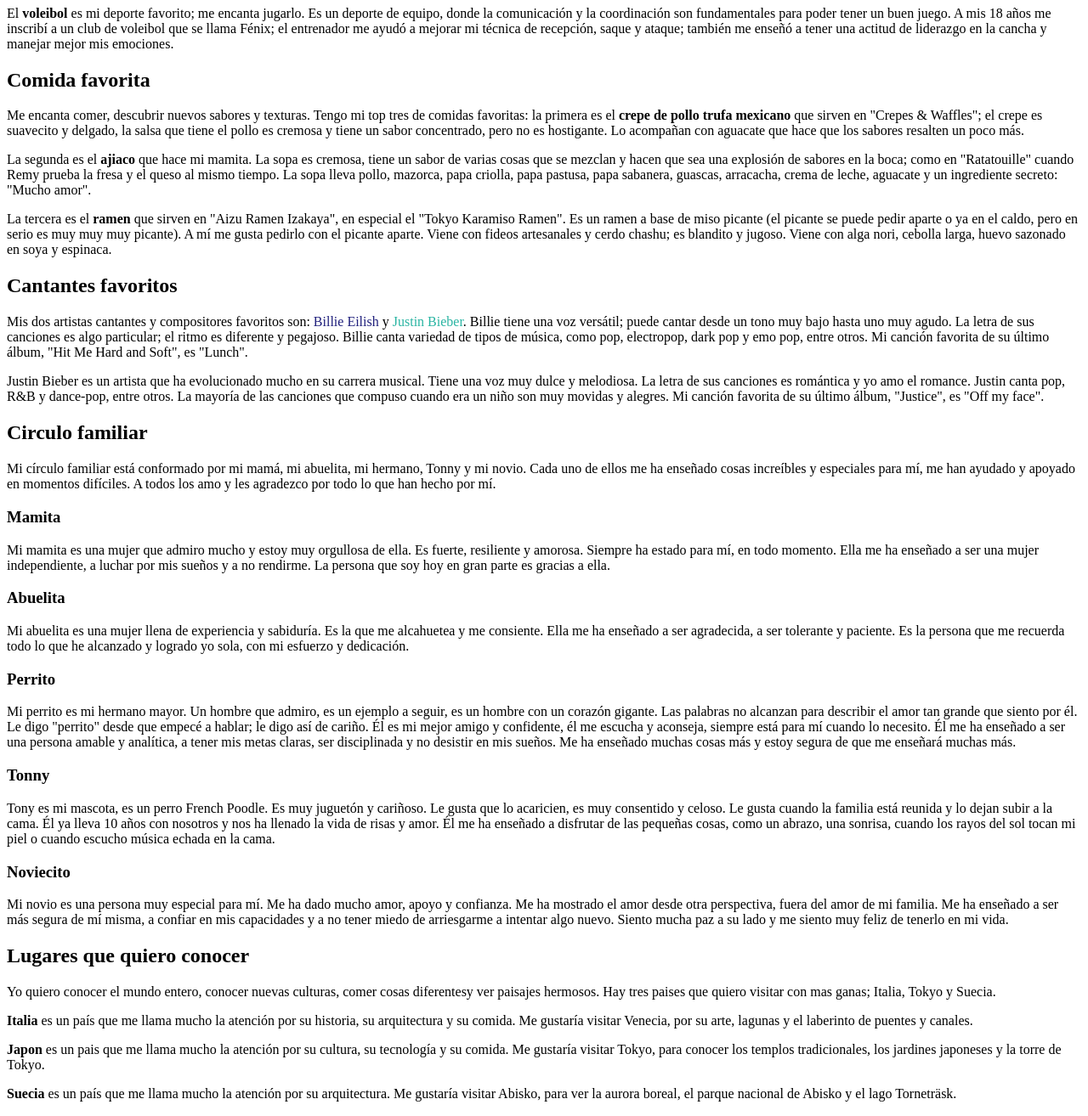
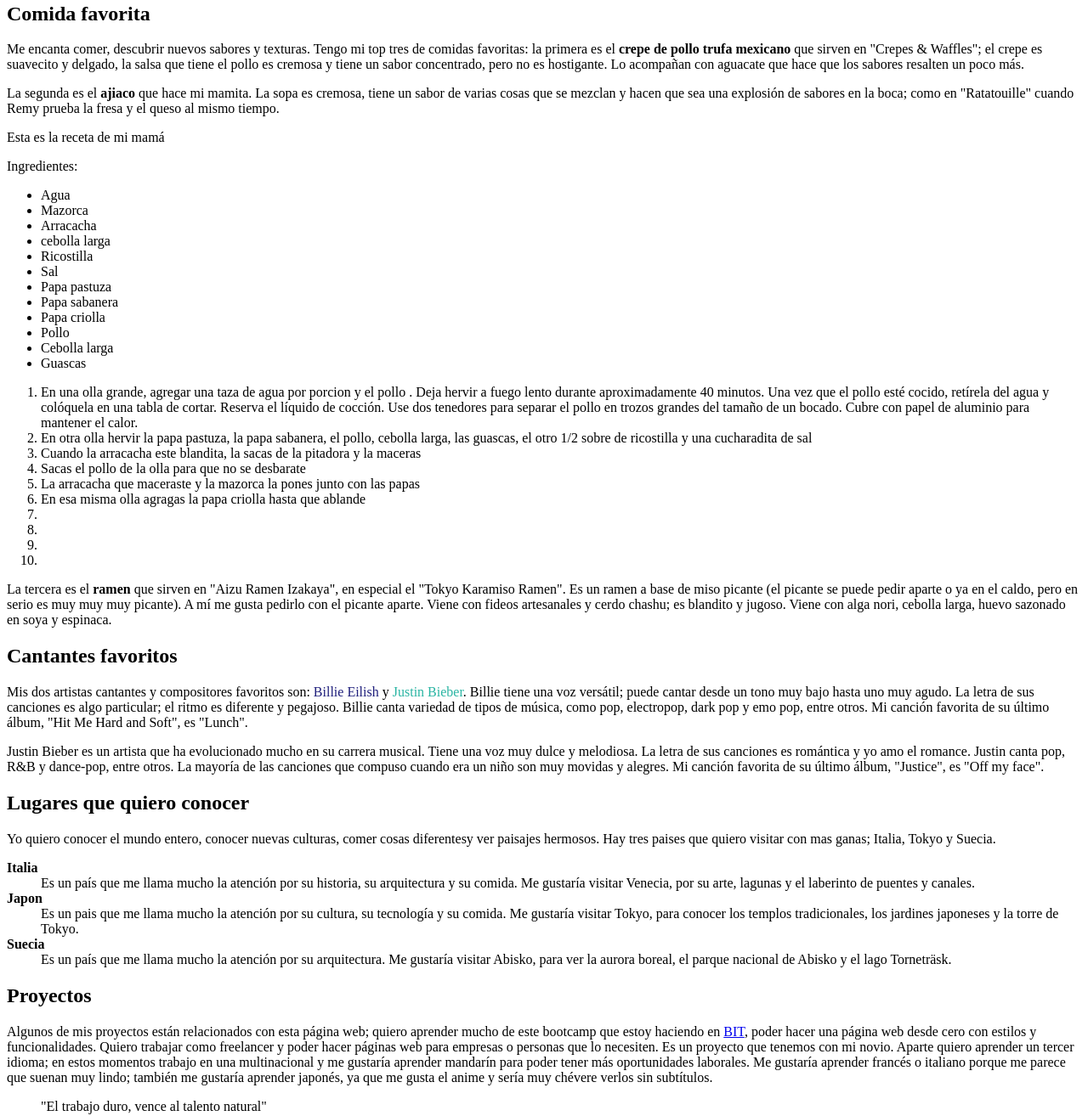
Before and after one commit to Sunshine-8S/bit-website, a plain HTML site: page index.html in a window 1280 px wide. Shown: the part 453-1767 px from the top of the page at 85% size. Drawn offline with Linux system fonts and the light colour scheme.

Commit message:
index updated

```diff
--- a/index.html
+++ b/index.html
@@ -4,116 +4,136 @@
     <meta charset="UTF-8" />
     <meta name="viewport" content="width=device-width, initial-scale=1.0" />
     <title>Acerca de mí</title>
-    <link rel="shortcut icon" href="./Assets/purple-heart.png" type="image/x-icon" />
+    <link rel="shortcut icon" href="./assets/purple-heart.png" type="image/x-icon" />
   </head>
+
   <body>
     <header>
-      <img src="./Assets/purple-heart.png" alt="purple-herat" />
+      <img src="./assets/purple-heart.png" alt="purple herat" />
+      <hr />
       <nav>
-        <ul>
-          <li>Deportes favoritos</li>
-          <li>Comida favorita</li>
-          <li>Cantantes favoritos</li>
-          <li>Circulo familiar</li>
-          <li>Lugares que quiero conocer</li>
-          <li>Proyectos</li>
-        </ul>
+        <a href="#deportes">Deportes favoritos</a>
+        <a href="#comida">Comida favorita</a>
+        <a href="#cantantes">Cantantes favoritos</a>
+        <a href="./familia.html">Circulo familiar</a>
+        <a href="#lugares">Lugares que quiero conocer</a>
+        <a href="#proyectos">Proyectos</a>
       </nav>
+      <hr />
     </header>
-
     <main>
-      <section class="Introduccion">
+      <section id="Introduccion">
         <h1>Acerca de mí</h1>
         <p>
-          En este proyecto voy a poner en practica mis conocimientos dándoles a
-          conocer algunas cosas y actividades que me gustan, lo que me han
-          enseñado las personas mas cercanas a mí y proyectos a corto, mediano y
-          largo plazo.
+          En este proyecto voy a poner en practica mis conocimientos dándoles a conocer algunas cosas y actividades que me gustan, lo que me han enseñado las personas mas cercanas a mí y proyectos a
+          corto, mediano y largo plazo.
         </p>
       </section>
-      <section class="deportes">
+      <section id="deportes">
         <h2>Deportes favoritos</h2>
         <p>
-          Desde muy pequeña he demostrado interés por el deporte. A los 6 años mis papás me inscribieron a una escuela de <span style="font-weight: bold;">patinaje</span> de carreras. Estuve practicando ese deporte por seis años; me apasionaba mucho, pero por cuestiones de dinero tuve que salirme. Es uno de mis deportes favoritos porque fue el primero que practiqué y le tengo aprecio. En el colegio siempre me inscribía a los equipos de voleibol, baloncesto, fútbol y atletismo. Gané varias medallas de los partidos inter-cursos que realizaban y estuve en campeonatos de atletismo y voleibol intercolegiales a lo largo de mi etapa estudiantil, en donde conocí a otras personas apasionadas por el deporte.
+          Desde muy pequeña he demostrado interés por el deporte. A los 6 años mis papás me inscribieron a una escuela de
+          <span style="font-weight: bold">patinaje</span> de carreras. Estuve practicando ese deporte por seis años; me apasionaba mucho, pero por cuestiones de dinero tuve que salirme. Es uno de mis
+          deportes favoritos porque fue el primero que practiqué y le tengo aprecio. En el colegio siempre me inscribía a los equipos de voleibol, baloncesto, fútbol y atletismo. Gané varias medallas
+          de los partidos inter-cursos que realizaban y estuve en campeonatos de atletismo y voleibol intercolegiales a lo largo de mi etapa estudiantil, en donde conocí a otras personas apasionadas
+          por el deporte.
         </p>
         <p>
-          Cuando tenía 12 años, me inscribieron en una escuela de natación en Compensar. Practiqué natación por 2 años; esto me ayudó a mejorar mi técnica de respiración, a tener un mejor rendimiento en los deportes que practicaba y también a ser más disciplinada en mis estudios.
+          Cuando tenía 12 años, me inscribieron en una escuela de natación en Compensar. Practiqué natación por 2 años; esto me ayudó a mejorar mi técnica de respiración, a tener un mejor rendimiento
+          en los deportes que practicaba y también a ser más disciplinada en mis estudios.
         </p>
         <p>
-          El <span style="font-weight: bold;">voleibol</span> es mi deporte favorito; me encanta jugarlo. Es un deporte de equipo, donde la comunicación y la coordinación son fundamentales para poder tener un buen juego. A mis 18 años me inscribí a un club de voleibol que se llama Fénix; el entrenador me ayudó a mejorar mi técnica de recepción, saque y ataque; también me enseñó a tener una actitud de liderazgo en la cancha y manejar mejor mis emociones.
+          El <span style="font-weight: bold">voleibol</span> es mi deporte favorito; me encanta jugarlo. Es un deporte de equipo, donde la comunicación y la coordinación son fundamentales para poder
+          tener un buen juego. A mis 18 años me inscribí a un club de voleibol que se llama Fénix; el entrenador me ayudó a mejorar mi técnica de recepción, saque y ataque; también me enseñó a tener
+          una actitud de liderazgo en la cancha y manejar mejor mis emociones.
         </p>
       </section>
 
-      <section class="comida">
+      <section id="comida">
         <h2>Comida favorita</h2>
         <p>
-          Me encanta comer, descubrir nuevos sabores y texturas. Tengo mi top tres de comidas favoritas: la primera es el <span style="font-weight: bold;">crepe de pollo trufa mexicano</span> que sirven en "Crepes & Waffles"; el crepe es suavecito y delgado, la salsa que tiene el pollo es cremosa y tiene un sabor concentrado, pero no es hostigante. Lo acompañan con aguacate que hace que los sabores resalten un poco más.
+          Me encanta comer, descubrir nuevos sabores y texturas. Tengo mi top tres de comidas favoritas: la primera es el
+          <span style="font-weight: bold">crepe de pollo trufa mexicano</span>
+          que sirven en "Crepes & Waffles"; el crepe es suavecito y delgado, la salsa que tiene el pollo es cremosa y tiene un sabor concentrado, pero no es hostigante. Lo acompañan con aguacate que
+          hace que los sabores resalten un poco más.
         </p>
         <p>
-          La segunda es el <span style="font-weight: bold;">ajiaco</span> que hace mi mamita. La sopa es cremosa, tiene un sabor de varias cosas que se mezclan y hacen que sea una explosión de sabores en la boca; como en "Ratatouille" cuando Remy prueba la fresa y el queso al mismo tiempo. La sopa lleva pollo, mazorca, papa criolla, papa pastusa, papa sabanera, guascas, arracacha, crema de leche, aguacate y un ingrediente secreto: "Mucho amor".
+          La segunda es el <span style="font-weight: bold">ajiaco</span> que hace mi mamita. La sopa es cremosa, tiene un sabor de varias cosas que se mezclan y hacen que sea una explosión de sabores
+          en la boca; como en "Ratatouille" cuando Remy prueba la fresa y el queso al mismo tiempo.
         </p>
+        <p>Esta es la receta de mi mamá</p>
+        <p>Ingredientes:</p>
+        <ul>
+          <li>Agua</li>
+          <li>Mazorca</li>
+          <li>Arracacha</li>
+          <li>cebolla larga</li>
+          <li>Ricostilla</li>
+          <li>Sal</li>
+          <li>Papa pastuza</li>
+          <li>Papa sabanera</li>
+          <li>Papa criolla</li>
+          <li>Pollo</li>
+          <li>Cebolla larga</li>
+          <li>Guascas</li>
+        </ul>
+        <ol>
+          <li>En una olla grande, agregar una taza de agua por porcion y el pollo . Deja hervir a fuego lento durante aproximadamente 40 minutos. Una vez que el pollo esté cocido, retírela del agua y colóquela en una tabla de cortar. Reserva el líquido de cocción. Use dos tenedores para separar el pollo en trozos grandes del tamaño de un bocado. Cubre con papel de aluminio para mantener el calor.</li>
+          <li>En otra olla hervir la papa pastuza, la papa sabanera, el pollo, cebolla larga, las guascas, el otro 1/2 sobre de ricostilla y una cucharadita de sal</li>
+          <li>Cuando la arracacha este blandita, la sacas de la pitadora y la maceras</li>
+          <li>Sacas el pollo de la olla para que no se desbarate</li>
+          <li>La arracacha que maceraste y la mazorca la pones junto con las papas</li>
+          <li>En esa misma olla agragas la papa criolla hasta que ablande</li>
+          <li></li>
+          <li></li>
+          <li></li>
+          <li></li>
+        </ol>
         <p>
-          La tercera es el <span style="font-weight: bold;">ramen</span> que sirven en "Aizu Ramen Izakaya", en especial el "Tokyo Karamiso Ramen". Es un ramen a base de miso picante (el picante se puede pedir aparte o ya en el caldo, pero en serio es muy muy muy picante). A mí me gusta pedirlo con el picante aparte. Viene con fideos artesanales y cerdo chashu; es blandito y jugoso. Viene con alga nori, cebolla larga, huevo sazonado en soya y espinaca.
+          La tercera es el <span style="font-weight: bold">ramen</span> que sirven en "Aizu Ramen Izakaya", en especial el "Tokyo Karamiso Ramen". Es un ramen a base de miso picante (el picante se
+          puede pedir aparte o ya en el caldo, pero en serio es muy muy muy picante). A mí me gusta pedirlo con el picante aparte. Viene con fideos artesanales y cerdo chashu; es blandito y jugoso.
+          Viene con alga nori, cebolla larga, huevo sazonado en soya y espinaca.
         </p>
       </section>
 
-      <section class="cantantes">
+      <section id="cantantes">
         <h2>Cantantes favoritos</h2>
         <p>
-          Mis dos artistas cantantes y compositores favoritos son: <span style="color: rgb(31, 31, 124);">Billie Eilish</span> y <span style="color: rgb(40, 180, 162);">Justin Bieber</span>. Billie tiene una voz versátil; puede cantar desde un tono muy bajo hasta uno muy agudo. La letra de sus canciones es algo particular; el ritmo es diferente y pegajoso. Billie canta variedad de tipos de música, como pop, electropop, dark pop y emo pop, entre otros. Mi canción favorita de su último álbum, "Hit Me Hard and Soft", es "Lunch".
+          Mis dos artistas cantantes y compositores favoritos son:
+          <span style="color: rgb(31, 31, 124)">Billie Eilish</span> y <span style="color: rgb(40, 180, 162)">Justin Bieber</span>. Billie tiene una voz versátil; puede cantar desde un tono muy bajo
+          hasta uno muy agudo. La letra de sus canciones es algo particular; el ritmo es diferente y pegajoso. Billie canta variedad de tipos de música, como pop, electropop, dark pop y emo pop, entre
+          otros. Mi canción favorita de su último álbum, "Hit Me Hard and Soft", es "Lunch".
         </p>
         <p>
-          Justin Bieber es un artista que ha evolucionado mucho en su carrera musical. Tiene una voz muy dulce y melodiosa. La letra de sus canciones es romántica y yo amo el romance. Justin canta pop, R&B y dance-pop, entre otros. La mayoría de las canciones que compuso cuando era un niño son muy movidas y alegres. Mi canción favorita de su último álbum, "Justice", es "Off my face".
+          Justin Bieber es un artista que ha evolucionado mucho en su carrera musical. Tiene una voz muy dulce y melodiosa. La letra de sus canciones es romántica y yo amo el romance. Justin canta
+          pop, R&B y dance-pop, entre otros. La mayoría de las canciones que compuso cuando era un niño son muy movidas y alegres. Mi canción favorita de su último álbum, "Justice", es "Off my face".
         </p>
       </section>
 
-      <section class="familia">
-        <h2>Circulo familiar</h2>
-        <p>
-          Mi círculo familiar está conformado por mi mamá, mi abuelita, mi hermano, Tonny y mi novio. Cada uno de ellos me ha enseñado cosas increíbles y especiales para mí, me han ayudado y apoyado en momentos difíciles. A todos los amo y les agradezco por todo lo que han hecho por mí.
-        </p>
-        <h3>Mamita</h3>
-        <p>
-          Mi mamita es una mujer que admiro mucho y estoy muy orgullosa de ella. Es fuerte, resiliente y amorosa. Siempre ha estado para mí, en todo momento. Ella me ha enseñado a ser una mujer independiente, a luchar por mis sueños y a no rendirme. La persona que soy hoy en gran parte es gracias a ella.
-        </p>
-        <h3>Abuelita</h3>
-        <p>
-          Mi abuelita es una mujer llena de experiencia y sabiduría. Es la que me alcahuetea y me consiente. Ella me ha enseñado a ser agradecida, a ser tolerante y paciente. Es la persona que me recuerda todo lo que he alcanzado y logrado yo sola, con mi esfuerzo y dedicación.
-        </p>
-        <h3>Perrito</h3>
-        <p>
-          Mi perrito es mi hermano mayor. Un hombre que admiro, es un ejemplo a seguir, es un hombre con un corazón gigante. Las palabras no alcanzan para describir el amor tan grande que siento por él. Le digo "perrito" desde que empecé a hablar; le digo así de cariño. Él es mi mejor amigo y confidente, él me escucha y aconseja, siempre está para mí cuando lo necesito. Él me ha enseñado a ser una persona amable y analítica, a tener mis metas claras, ser disciplinada y no desistir en mis sueños. Me ha enseñado muchas cosas más y estoy segura de que me enseñará muchas más.
-        </p>
-        <h3>Tonny</h3>
-        <p>
-          Tony es mi mascota, es un perro French Poodle. Es muy juguetón y cariñoso. Le gusta que lo acaricien, es muy consentido y celoso. Le gusta cuando la familia está reunida y lo dejan subir a la cama. Él ya lleva 10 años con nosotros y nos ha llenado la vida de risas y amor. Él me ha enseñado a disfrutar de las pequeñas cosas, como un abrazo, una sonrisa, cuando los rayos del sol tocan mi piel o cuando escucho música echada en la cama.
-        </p>
-        <h3>Noviecito</h3>
-        <p>
-          Mi novio es una persona muy especial para mí. Me ha dado mucho amor, apoyo y confianza. Me ha mostrado el amor desde otra perspectiva, fuera del amor de mi familia. Me ha enseñado a ser más segura de mí misma, a confiar en mis capacidades y a no tener miedo de arriesgarme a intentar algo nuevo. Siento mucha paz a su lado y me siento muy feliz de tenerlo en mi vida.
-        </p>
+      <section id="lugares">
+        <h2>Lugares que quiero conocer</h2>
+        <p>Yo quiero conocer el mundo entero, conocer nuevas culturas, comer cosas diferentesy ver paisajes hermosos. Hay tres paises que quiero visitar con mas ganas; Italia, Tokyo y Suecia.</p>
+        <dl>
+          <dt><span style="font-weight: bold">Italia</span></dt>
+          <dd>Es un país que me llama mucho la atención por su historia, su arquitectura y su comida. Me gustaría visitar Venecia, por su arte, lagunas y el laberinto de puentes y canales.</dd>
+
+          <dt><span style="font-weight: bold">Japon</span></dt>
+          <dd>Es un pais que me llama mucho la atención por su cultura, su tecnología y su comida. Me gustaría visitar Tokyo, para conocer los templos tradicionales, los jardines japoneses y la torre de Tokyo.</dd>
+
+          <dt><span style="font-weight: bold">Suecia</span></dt>
+          <dd>Es un país que me llama mucho la atención por su arquitectura. Me gustaría visitar Abisko, para ver la aurora boreal, el parque nacional de Abisko y el lago Torneträsk.</dd>
+
+        </dl>
       </section>
 
-      <section class="lugares">
-        <h2>Lugares que quiero conocer</h2>
-        <p>
-          Yo quiero conocer el mundo entero, conocer nuevas culturas, comer cosas diferentesy ver paisajes hermosos. Hay tres paises que quiero visitar con mas ganas; Italia, Tokyo y Suecia.
-        </p>
-        <p>
-          <span style="font-weight: bold;">Italia</span> es un país que me llama mucho la atención por su historia, su arquitectura y su comida. Me gustaría visitar Venecia, por su arte, lagunas y el laberinto de puentes y canales.
-        </p>
-        <p>
-          <span style="font-weight: bold;">Japon</span> es un pais que me llama mucho la atención por su cultura, su tecnología y su comida. Me gustaría visitar Tokyo, para conocer los templos tradicionales, los jardines japoneses y la torre de Tokyo.
-        </p>
-        <p>
-          <span style="font-weight: bold;">Suecia</span> es un país que me llama mucho la atención por su arquitectura. Me gustaría visitar Abisko, para ver la aurora boreal, el parque nacional de Abisko y el lago Torneträsk.
-        </p>
-      </section>
-
-      <section class="proyectos">
+      <section id="proyectos">
         <h2>Proyectos</h2>
         <p>
-          Algunos de mis proyectos están relacionados con esta página web; quiero aprender mucho de este bootcamp que estoy haciendo en <a href="https://bitinstitute.online/" target="_blank" rel="noopener noreferrer">BIT</a>, poder hacer una página web desde cero con estilos y funcionalidades. Quiero trabajar como freelancer y poder hacer páginas web para empresas o personas que lo necesiten. Es un proyecto que tenemos con mi novio. Aparte quiero aprender un tercer idioma; en estos momentos trabajo en una multinacional y me gustaría aprender mandarín para poder tener más oportunidades laborales. Me gustaría aprender francés o italiano porque me parece que suenan muy lindo; también me gustaría aprender japonés, ya que me gusta el anime y sería muy chévere verlos sin subtítulos.
+          Algunos de mis proyectos están relacionados con esta página web; quiero aprender mucho de este bootcamp que estoy haciendo en
+          <a href="https://bitinstitute.online/" target="_blank" rel="noopener noreferrer">BIT</a>, poder hacer una página web desde cero con estilos y funcionalidades. Quiero trabajar como freelancer
+          y poder hacer páginas web para empresas o personas que lo necesiten. Es un proyecto que tenemos con mi novio. Aparte quiero aprender un tercer idioma; en estos momentos trabajo en una
+          multinacional y me gustaría aprender mandarín para poder tener más oportunidades laborales. Me gustaría aprender francés o italiano porque me parece que suenan muy lindo; también me gustaría
+          aprender japonés, ya que me gusta el anime y sería muy chévere verlos sin subtítulos.
         </p>
       </section>
     </main>
@@ -123,6 +143,9 @@
     <footer>
       <blockquote>"El trabajo duro, vence al talento natural"</blockquote>
       <p>Sol González</p>
+      <a href="https://github.com/Sunshine-8S" target="_blank" rel="noopener noreferrer">
+        <img src="./assets/github-logo.png" alt="GitHub logo" />
+      </a>
     </footer>
   </body>
 </html>
```
